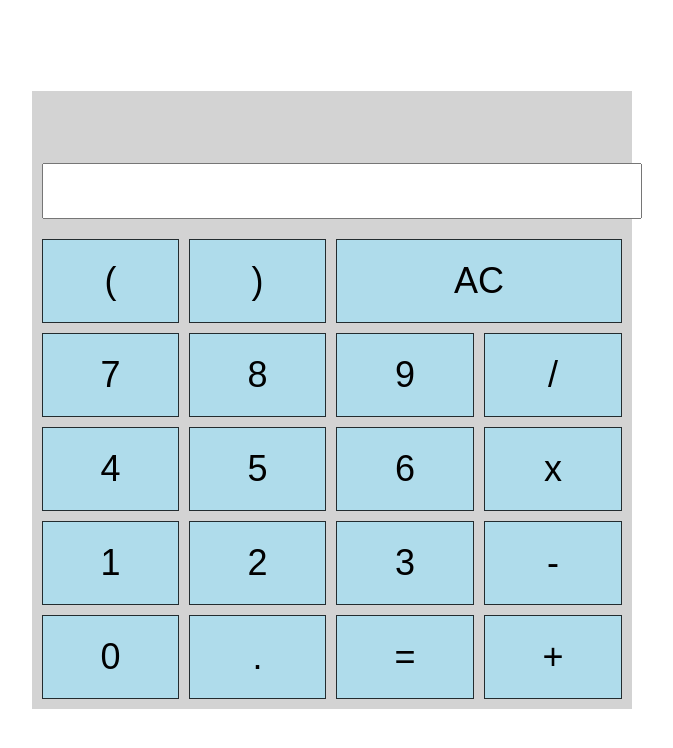
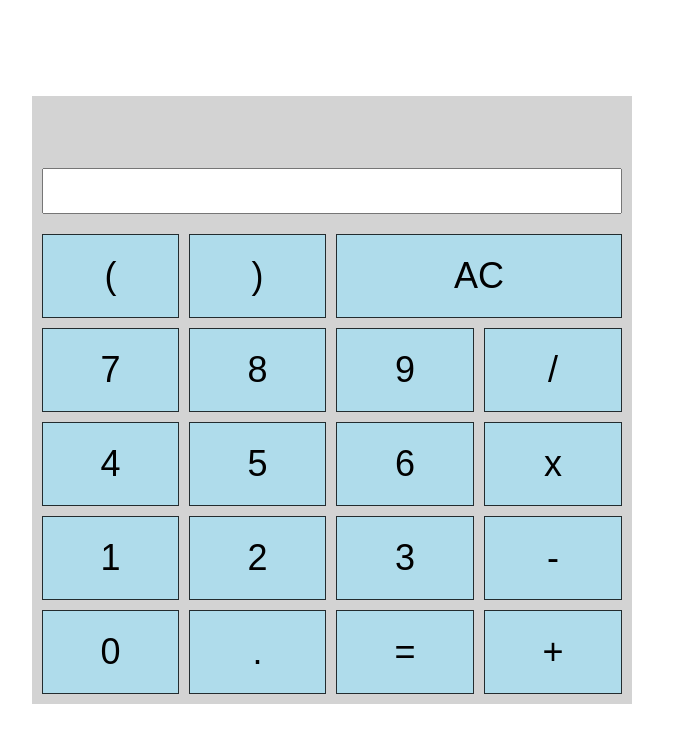
Before and after one commit to jeffbanawa/seng513a2, a plain HTML site: page index.html in a window 1280 px wide. Shown: the whole page, without its empty margins (308-981 px from the left). Drawn offline with Linux system fonts and the light colour scheme.

Commit message:
Form bar sizing

```diff
--- a/index.html
+++ b/index.html
@@ -4,7 +4,7 @@
     <meta charset="UTF-8">
     <meta name="viewport"
           content="width=device-width, initial-scale=1">
-    <title>Title</title>
+    <title>Calculator</title>
     <link href="style.css" rel="stylesheet" type="text/css">
     <script src="calc.js"></script>
 </head>
@@ -14,7 +14,7 @@
             <br>
         </div>
         <form name="form">
-            <input class="textview" name="textview">
+            <input type="text" name="textview">
         </form>
         <div class="grid-container">
             <div class="grid-item" onclick="insert('(')">(</div>
--- a/style.css
+++ b/style.css
@@ -10,6 +10,14 @@ table
 {
     table-layout: fixed;
     width: 100%;
+}
+
+input
+{
+    max-width: 100%;
+    width: 96%;
+    margin: 10px;
+    text-align: right;
 }
 
 #answer {
```
